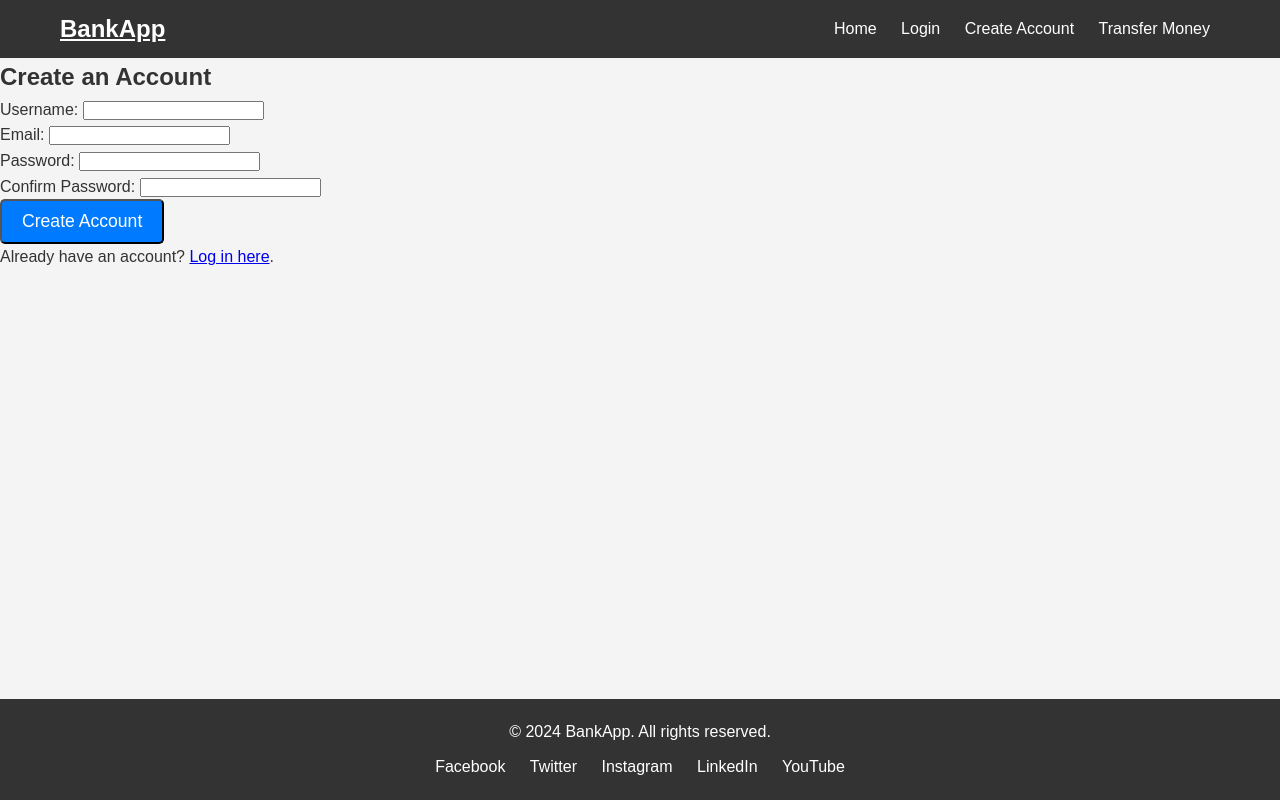
After one commit to kar1mov-u/bank-web-, a Django app: page /create-account in a window 1280 px wide. The commit adds this page. Run offline with Django 5.2, Linux system fonts and the light colour scheme.

Commit message:
Working on creating account page

```diff
--- /dev/null
+++ b/main/forms.py
@@ -0,0 +1,14 @@
+from django import forms
+
+class CreateAccountFrom(forms.Form):
+    username = forms.CharField( max_length=150, required=True, label ='Username')
+    email = forms.EmailField( required=False,label='Email')
+    password = forms.CharField( widget=forms.PasswordInput, required=True, label = 'Password')
+    confirm_password = forms.CharField(widget= forms.PasswordInput, required=True, label = 'Confirm Password')
+    def clean(self):
+        cleaned_data = super().clean()
+        password = cleaned_data .get('password')
+        confirm_password= cleaned_data.get('confirm_password')
+
+        if password and confirm_password and password != confirm_password:
+            raise forms.ValidationError('Passwords do not match')
--- a/main/static/css/styles.css
+++ b/main/static/css/styles.css
@@ -62,6 +62,17 @@ header nav {
 .logo {
     font-size: 1.5rem;
     font-weight: bold;
+}
+.logo a {
+    color: white; /* Normal state */
+}
+
+.logo a:hover {
+    color: lightgray; /* Change color on hover */
+}
+
+.logo a:visited {
+    color: white; /* Color for visited links */
 }
 
 /* Main Section */
--- a/main/templates/main/base.html
+++ b/main/templates/main/base.html
@@ -12,11 +12,11 @@
     <!-- Header Section -->
     <header>
         <nav>
-            <div class="logo">BankApp</div>
+            <div class="logo"><a href={% url "main-page" %}>BankApp</a></div>
             <ul class="nav-links">
                 <li><a href={% url "main-page" %}>Home</a></li>
                 <li><a href={% url "login-page" %}>Login</a></li>
-                <li><a href="#">Create Account</a></li>
+                <li><a href={% url "create-acc-page" %}>Create Account</a></li>
                 <li><a href="#">Transfer Money</a></li>
             </ul>
         </nav>
--- /dev/null
+++ b/main/templates/main/create_acc.html
@@ -0,0 +1,17 @@
+{% extends "main/base.html" %}
+{% load static %}
+{% block title %}Create account{% endblock  %}
+{% block links %}{% endblock  %}
+
+
+{%block content%}
+<div class="container mt-5">
+    <h2>Create an Account</h2>
+    <form method="POST">
+        {% csrf_token %}
+        {{ form }}  <!-- Automatically render form fields -->
+        <button type="submit" class="btn btn-primary">Create Account</button>
+    </form>
+    <p class="mt-3">Already have an account? <a href="{% url 'login-page' %}">Log in here</a>.</p>
+</div>
+{% endblock  %}
--- a/main/templates/main/login.html
+++ b/main/templates/main/login.html
@@ -1,4 +1,6 @@
 {% extends "main/base.html" %}
 {% block title %}Login{% endblock  %}
 
-{% block content %}<h1>Hello THis is login Page<h1>{% endblock  %}
+{% block content %}<h1>Hello THis is login Page<h1>
+    {{data}}
+    {% endblock  %}
--- a/main/urls.py
+++ b/main/urls.py
@@ -2,5 +2,6 @@ from django.urls import path
 from . import views
 urlpatterns = [
     path('', views.index, name = 'main-page' ),
-    path('login',views.login, name ='login-page')
+    path('login',views.login, name ='login-page'),
+    path('create-account',views.create_acc,name='create-acc-page')
 ]
--- a/main/views.py
+++ b/main/views.py
@@ -1,8 +1,23 @@
-from django.shortcuts import render
+from django.shortcuts import render,redirect
+from .forms import CreateAccountFrom
+from django.http import HttpResponseRedirect
+from django.urls import reverse
 
 # Create your views here.
 def index(request):
     return render(request, 'main/index.html')
 
 def login(request):
+
     return render(request, 'main/login.html')
+
+def create_acc(request):
+    if request.method =='POST':
+        form = CreateAccountFrom(request.POST)
+        if form.is_valid():
+            #Need to retrieve data from the form.cleaned_data and create user entry in database
+            return redirect('login-page')
+    else:
+        form = CreateAccountFrom()
+
+    return render(request, 'main/create_acc.html',{'form':form})
```
Also changed, not shown: db.sqlite3.
